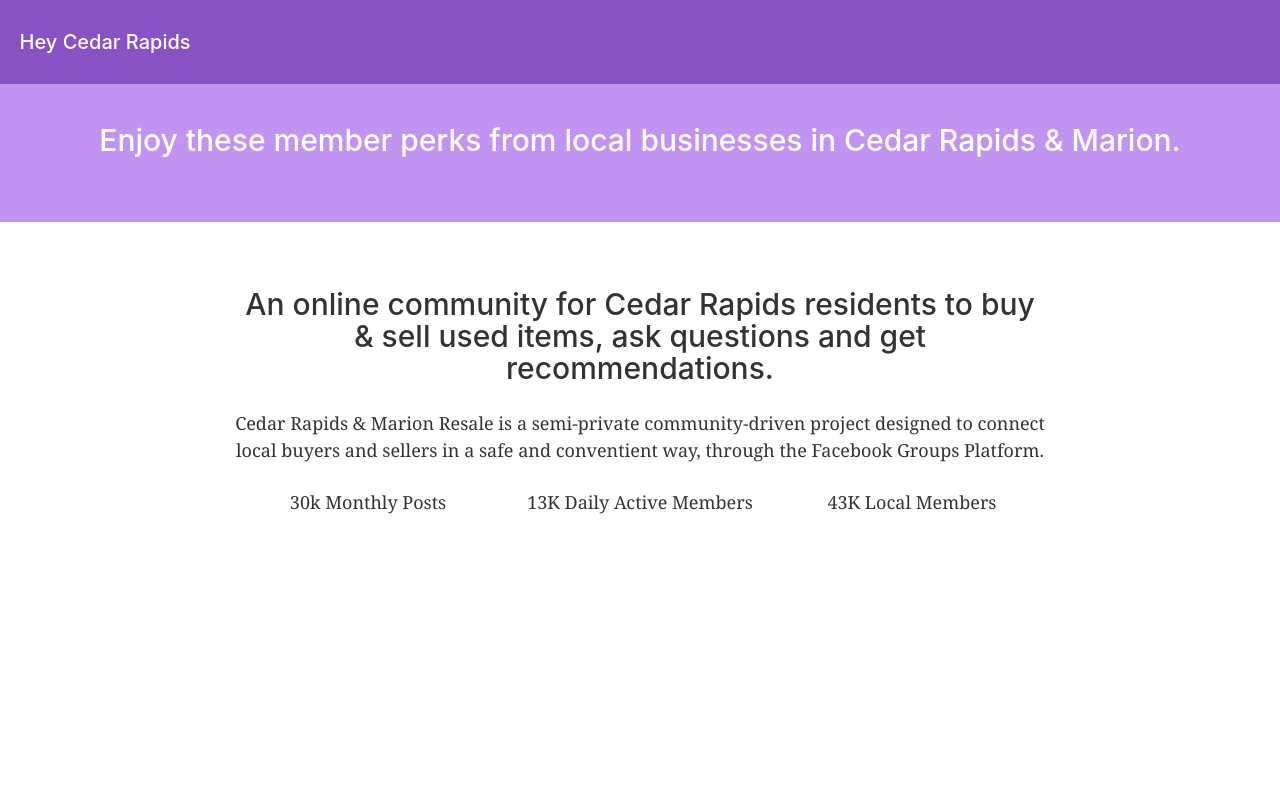
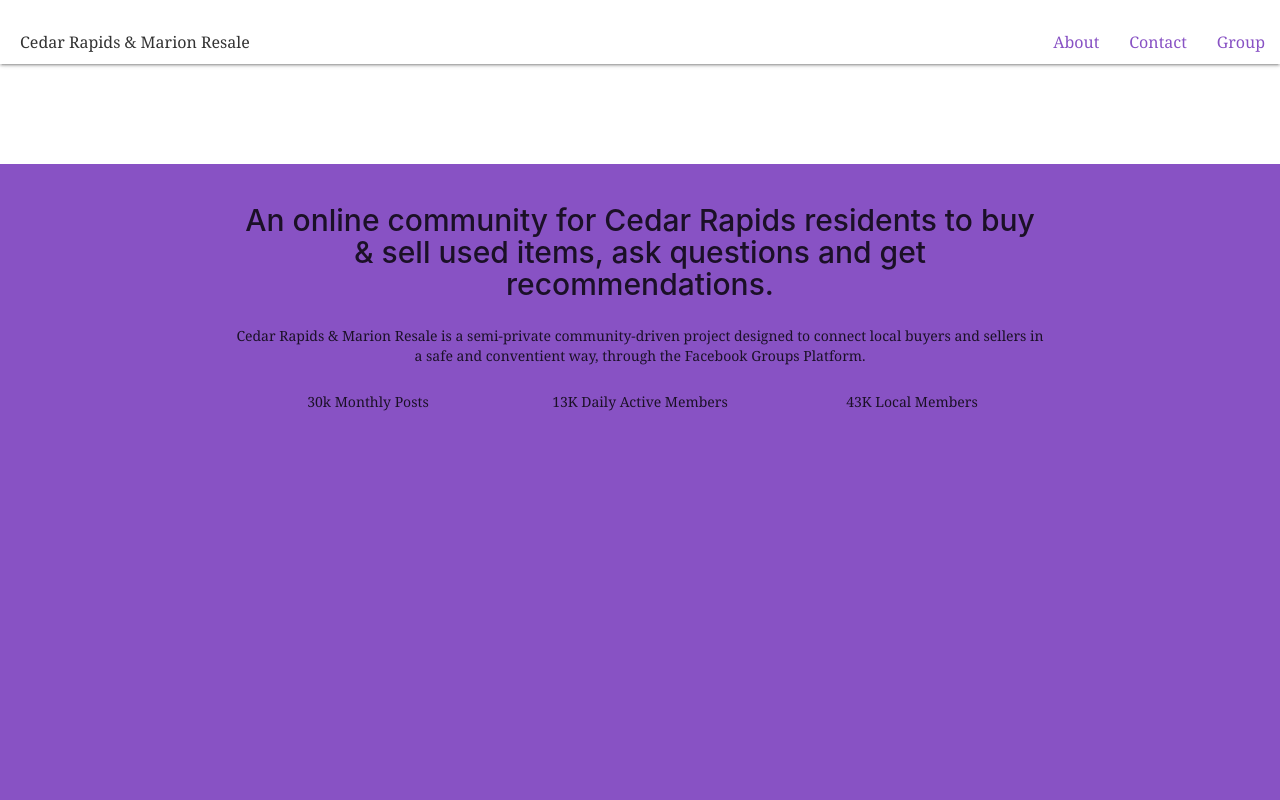
Before and after one commit to MicheleSaba/CRM, a Gatsby site: page /about in a window 1280 px wide. Shown: the top 800 px of the page. Built offline with nearby package versions, Linux system fonts and the light colour scheme; Gatsby itself is replaced by a stand-in of ours.

Commit message:
redeem modal and some design additions.

```diff
--- a/gatsby-config.js
+++ b/gatsby-config.js
@@ -6,8 +6,8 @@ if (process.env.NODE_ENV !== "production") {
 
 module.exports = {
   siteMetadata: {
-    title: `Hey Cedar Rapids`,
-    description: `Find great deals and perks from local businesses`,
+    title: `Cedar Rapids & Marion Resale`,
+    description: `Find great deals and perks from local businesses in Cedar Rapids & Marion.`,
     author: `Cedar Rapids & Marion Resale`,
   },
   plugins: [
--- a/src/components/header.js
+++ b/src/components/header.js
@@ -1,51 +1,45 @@
 import { Link } from "gatsby"
 import PropTypes from "prop-types"
 import React from "react"
+import dove from "../images/dove-solid.svg"
 
 const Header = ({ siteTitle }) => (
-  <header
+  <header className="navbar-fixed">
+    <nav>
+      <div class="nav-wrapper">
+        <p
+          className="brand-logo"
           style={{
-      background: `#8852c4`,
-      marginBottom: `1.45rem`,
-    }}
-  >
-    <div
-      style={{
-        margin: `0 auto`,
-        maxWidth: "100%",
-        padding: `1.45rem 1.0875rem`,
-      }}
-    >
-      <h1
-        style={{
-          margin: 0,
-          fontSize: "20px",
+            fontSize: "16px",
           }}
         >
           <Link
             to="/"
             style={{
-            color: `white`,
+              color: "#333",
               textDecoration: `none`,
             }}
           >
             {siteTitle}
           </Link>
-      </h1>
+        </p>
+        <ul
+          id="nav-mobile"
+          class="right hide-on-med-and-down"
+          style={{ color: "#333" }}
+        >
+          <li>
+            <a href="sass.html">About</a>
+          </li>
+          <li>
+            <a href="badges.html">Contact</a>
+          </li>
+          <li>
+            <a href="collapsible.html">Group</a>
+          </li>
+        </ul>
       </div>
-    <div
-      style={{
-        backgroundColor: "#c194f2",
-        padding: "40px",
-        color: "#fff",
-        textAlign: "center",
-      }}
-    >
-      <h1>
-        {" "}
-        Enjoy these member perks from local businesses in Cedar Rapids & Marion.
-      </h1>
-    </div>
+    </nav>
   </header>
 )
 
--- a/src/components/layout.css
+++ b/src/components/layout.css
@@ -7,6 +7,9 @@ body {
   margin: 0;
   -webkit-font-smoothing: antialiased;
   -moz-osx-font-smoothing: grayscale;
+  font-size: 14px;
+  line-height: 20px;
+  font-weight: 400;
 }
 footer {
   width: 100%;
@@ -208,7 +211,6 @@ html {
 body {
   color: hsla(0, 0%, 0%, 0.8);
   font-family: georgia, serif;
-  font-weight: normal;
   word-wrap: break-word;
   font-kerning: normal;
   -moz-font-feature-settings: "kern", "liga", "clig", "calt";
@@ -633,3 +635,27 @@ main {
     font-size: 100%;
   }
 }
+a {
+  color: #8852c4;
+}
+a:hover {
+  color: #c194f2;
+}
+.subheading {
+  font-size: 12px;
+  line-height: 16px;
+  font-weight: 700;
+  text-transform: uppercase;
+}
+nav {
+  background-color: rgba(255, 255, 255, 0.6);
+  padding-left: 20px;
+  padding-top: 10px;
+}
+ul li a {
+  color: #8852c4;
+  font-size: 16px;
+}
+li {
+  color: #222;
+}
--- a/src/components/layout.js
+++ b/src/components/layout.js
@@ -22,8 +22,9 @@ const Layout = ({ children }) => {
       <Header siteTitle={data.site.siteMetadata.title} />
       <div
         style={{
-          margin: `0 auto`,
+          marginTop: `100px`,
           paddingTop: 0,
+          background: `#8852c4`,
         }}
       >
         <main>{children}</main>
```
Also changed, not shown: src/components/redeemModal.js (+19 -9 lines), src/pages/index.js (+10 -1 lines), src/templates/blog-post-contentful.js (+16 -2 lines). Lines whose indentation alone changed are shown as unchanged.
